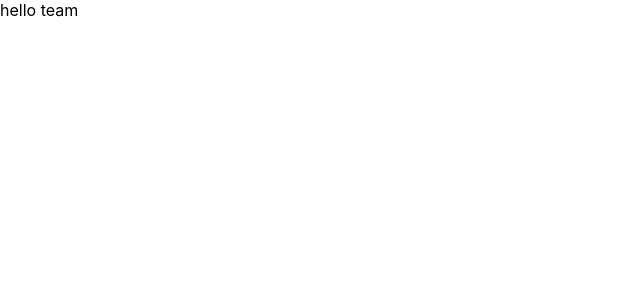
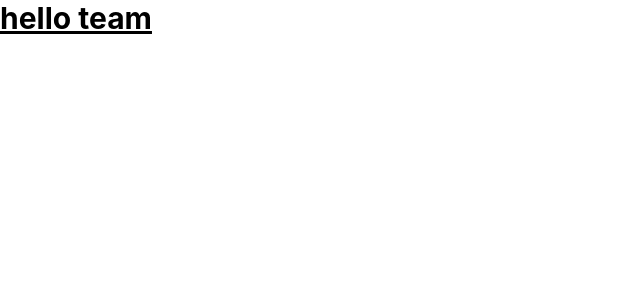
Before and after one commit to csc301-fall-2022/team-project-16-sayyara-m, a React (Create React App) app in the folder frontend/: page / in a window 1280 px wide. Shown: the top 300 px of the page, without its empty margins (0-640 px from the left). Built offline with nearby package versions, Linux system fonts and the light colour scheme.

Commit message:
Configured TailwindCSS for project

```diff
--- a/frontend/package.json
+++ b/frontend/package.json
@@ -51,5 +51,10 @@
       "last 1 firefox version",
       "last 1 safari version"
     ]
+  },
+  "devDependencies": {
+    "autoprefixer": "^10.4.12",
+    "postcss": "^8.4.18",
+    "tailwindcss": "^3.1.8"
   }
 }
--- /dev/null
+++ b/frontend/postcss.config.js
@@ -0,0 +1,6 @@
+module.exports = {
+  plugins: {
+    tailwindcss: {},
+    autoprefixer: {},
+  },
+}
--- a/frontend/src/App.tsx
+++ b/frontend/src/App.tsx
@@ -2,7 +2,7 @@ import React from 'react';
 
 function App() {
   return (
-    <div className="App">
+    <div className="text-3xl font-bold underline"> {/* Testing tailwindCSS */}
       hello team
     </div>
   );
--- a/frontend/src/index.css
+++ b/frontend/src/index.css
@@ -1,3 +1,7 @@
+@tailwind base;
+@tailwind components;
+@tailwind utilities;
+
 body {
   margin: 0;
   font-family: -apple-system, BlinkMacSystemFont, 'Segoe UI', 'Roboto', 'Oxygen',
--- /dev/null
+++ b/frontend/tailwind.config.js
@@ -0,0 +1,8 @@
+/** @type {import('tailwindcss').Config} */
+module.exports = {
+  content: ["./src/**/*.{html,js,jsx,ts,tsx}"],
+  theme: {
+    extend: {},
+  },
+  plugins: [],
+}
```
Also changed, not shown: 1 other file (tests, documents, lock files or other folders).
